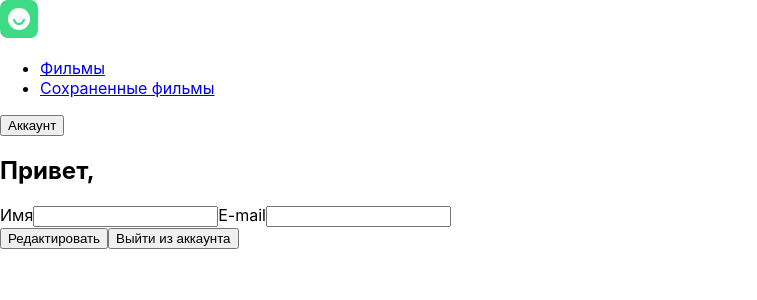
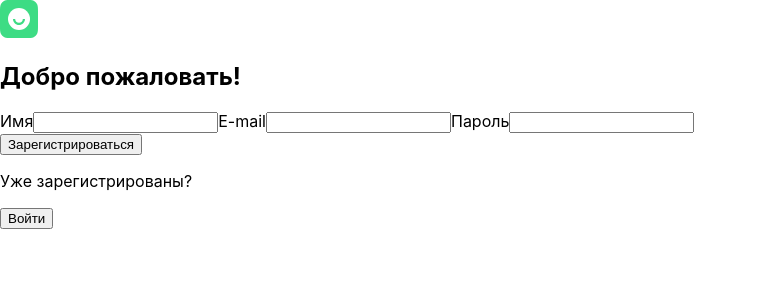
Before and after one commit to SergeyZu/moves-explorer-frontend, a React (Create React App) app: page / in a window 1280 px wide. Shown: the top 300 px of the page, without its empty margins (0-757 px from the left). Built offline with nearby package versions, Linux system fonts and the light colour scheme.

Commit message:
Сверстал компонент Register (html)

```diff
--- a/src/components/App/App.js
+++ b/src/components/App/App.js
@@ -2,7 +2,8 @@ import './App.css'
 // import Main from '../Main/Main'
 // import Movies from '../Movies/Movies'
 // import SavedMovies from '../SavedMovies/SavedMovies'
-import Profile from '../Profile/Profile'
+// import Profile from '../Profile/Profile'
+import Register from '../Register/Register'
 
 function App() {
   return (
@@ -10,7 +11,8 @@ function App() {
       {/* <Main /> */}
       {/* <Movies /> */}
       {/* <SavedMovies /> */}
-      <Profile />
+      {/* <Profile /> */}
+      <Register />
     </div>
   )
 }
--- /dev/null
+++ b/src/components/Buttons/LoginLink/LoginLink.js
@@ -0,0 +1,7 @@
+import './LoginLink.css'
+
+function LoginLink() {
+  return <button className='login-link'>Войти</button>
+}
+
+export default LoginLink
--- /dev/null
+++ b/src/components/Buttons/RegisterButton/RegisterButton.js
@@ -0,0 +1,7 @@
+import './RegisterButton.css'
+
+function RegisterButton() {
+  return <button className='register-button'>Зарегистрироваться</button>
+}
+
+export default RegisterButton
--- a/src/components/Buttons/RegisterLink/RegisterLink.js
+++ b/src/components/Buttons/RegisterLink/RegisterLink.js
@@ -1,7 +1,7 @@
 import './RegisterLink.css'
 
 function RegisterLink() {
-  return <button className='register-button'>Регистрация</button>
+  return <button className='register-link'>Регистрация</button>
 }
 
 export default RegisterLink
--- a/src/components/Register/Register.js
+++ b/src/components/Register/Register.js
@@ -0,0 +1,39 @@
+import './Register.css'
+import LogoButton from '../Buttons/LogoButton/LogoButton'
+import RegisterButton from '../Buttons/RegisterButton/RegisterButton'
+import LoginLink from '../Buttons/LoginLink/LoginLink'
+
+function Register() {
+  return (
+    <section className='register'>
+      <LogoButton />
+      <div className='register__form'>
+        <h2 className='register__form_title'>Добро пожаловать!</h2>
+        <div className='register__form_input-block'>
+          <label className='register__form_label'>
+            Имя
+            <input className='register__form_input' />
+          </label>
+          <label className='register__form_label'>
+            E-mail
+            <input className='register__form_input' />
+          </label>
+          <label className='register__form_label'>
+            Пароль
+            <input className='register__form_input' />
+          </label>
+          <span className='register__form_error'></span>
+        </div>
+        <div className='register__form_button-block'>
+          <RegisterButton />
+          <div className='register__form_button_question'>
+            <p>Уже зарегистрированы?</p>
+            <LoginLink />
+          </div>
+        </div>
+      </div>
+    </section>
+  )
+}
+
+export default Register
```
Also changed, not shown: src/components/Buttons/LoginLink/LoginLink.css (added), src/components/Buttons/RegisterButton/RegisterButton.css (added).
